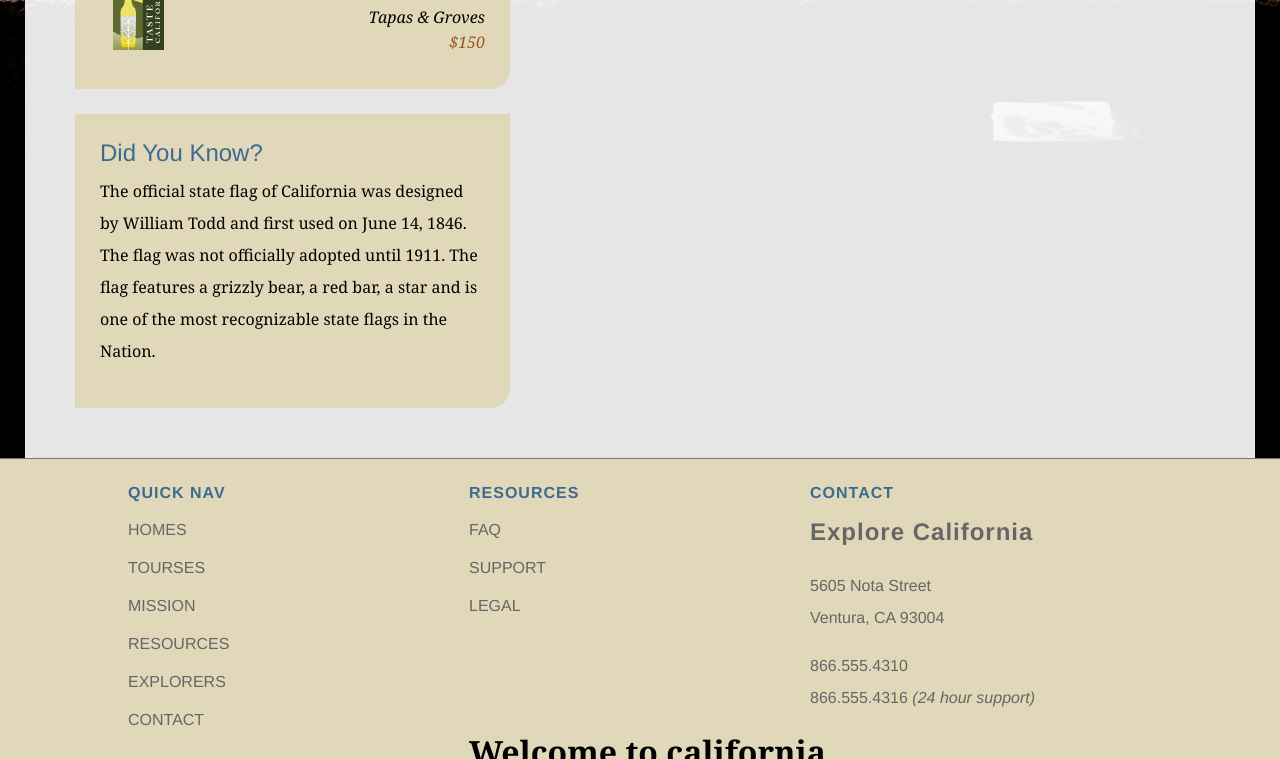
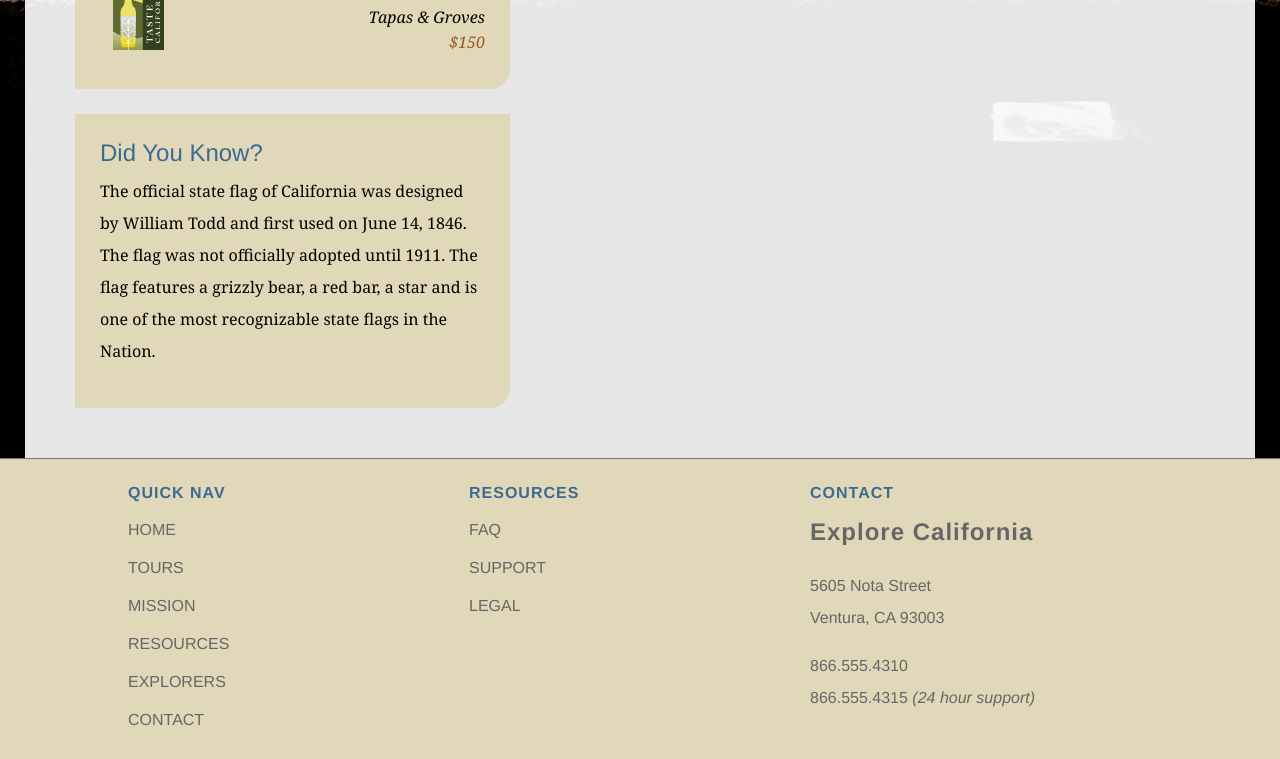
Before and after one commit to ibounou/explore_california, a plain HTML site: page index.html in a window 1280 px wide. Shown: the part 939-1698 px from the top of the page. Drawn offline with Linux system fonts and the light colour scheme.

Commit message:
commiting the modified file

```diff
--- a/index.html
+++ b/index.html
@@ -98,8 +98,8 @@
         <div id="quickLinks">
           <h1>Quick Nav</h1>
           <ul id="quickNav">
-            <li><a href="index.html" title="Our home page">Homes</a></li>
-            <li><a href="tours.html" title="Explore our tours">Tourses</a></li>
+            <li><a href="index.html" title="Our home page">Home</a></li>
+            <li><a href="tours.html" title="Explore our tours">Tours</a></li>
             <li><a href="mission.html" title="What we think">Mission</a></li>
             <li><a href="resources.html" title="Guidance and planning">Resources</a></li>
             <li><a href="explorers.html" title="Join our community">Explorers</a></li>
@@ -118,11 +118,9 @@
           <h1>Contact</h1>
           <h2>Explore California</h2>
           <p>5605 Nota Street<br />
-            Ventura, CA 93004</p>
-          <p>866.555.4310<br />866.555.4316 <em>(24 hour support)</em></p>
+            Ventura, CA 93003</p>
+          <p>866.555.4310<br />866.555.4315 <em>(24 hour support)</em></p>
         </div>
-		<h1> Welcome to california </h1>
-		<p> I love california </p>
       </div>
     </div>
   </body>
```
